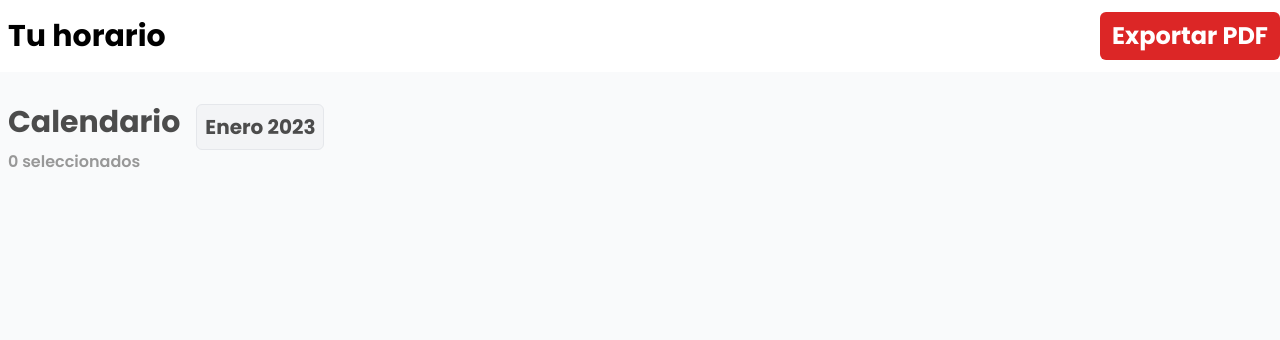
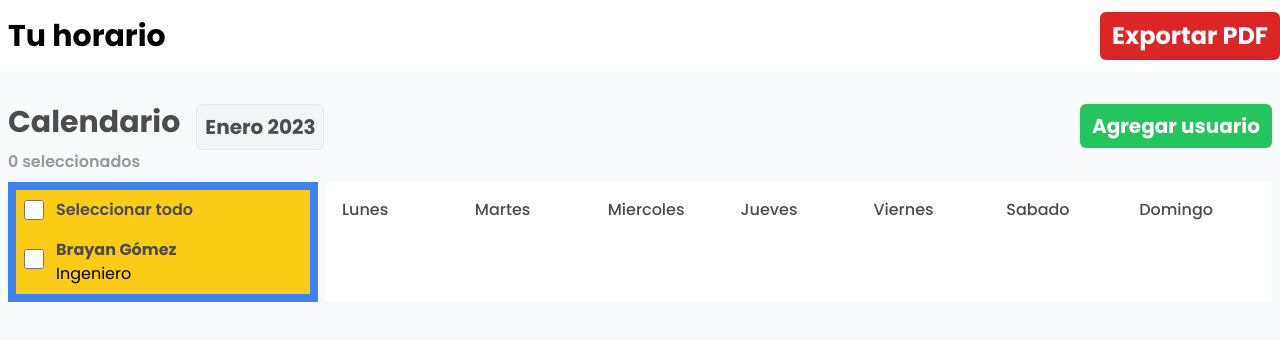
Before and after one commit to BrayanDG4/Working-hours-react-node-js, a React (Vite) app: page /calendario in a window 1280 px wide. Shown: the top 340 px of the page. Built offline with nearby package versions, Linux system fonts and the light colour scheme.

Commit message:
adding fullcalendar/react and bussiness hours grid. Separating modules from the work area.

```diff
--- a/package.json
+++ b/package.json
@@ -11,6 +11,9 @@
   "dependencies": {
     "@emotion/react": "^11.10.5",
     "@emotion/styled": "^11.10.5",
+    "@fullcalendar/core": "^6.0.3",
+    "@fullcalendar/daygrid": "^6.0.3",
+    "@fullcalendar/react": "^6.0.4",
     "@mui/material": "^5.11.4",
     "react": "^18.2.0",
     "react-dom": "^18.2.0",
--- a/src/components/workingArea/Calendar.jsx
+++ b/src/components/workingArea/Calendar.jsx
@@ -0,0 +1,20 @@
+import FullCalendar from "@fullcalendar/react";
+import dayGridPlugin from "@fullcalendar/daygrid";
+
+export const Calendar = () => {
+  return (
+    <>
+      <FullCalendar
+        plugins={[dayGridPlugin]}
+        locale="es"
+        initialView="dayGridMonth"
+        headerToolbar={{
+          start: "", // will normally be on the left. if RTL, will be on the right
+          center: "",
+          end: "today prev,next", // will normally be on the right. if RTL, will be on the left
+        }}
+
+      />
+    </>
+  );
+};
--- a/src/components/workingArea/WorkingArea.jsx
+++ b/src/components/workingArea/WorkingArea.jsx
@@ -1,4 +1,14 @@
 import { ToolBar } from "./ToolBar";
+import { Calendar } from "./Calendar";
+import {WorkingHours} from './WorkingHours';
+
+const nameMonth = () => {
+  let currentMonth = new Intl.DateTimeFormat("es-ES", { month: "long" }).format(
+    new Date()
+  );
+
+  return `${currentMonth} ${new Date().getDate()}`;
+};
 
 export const WorkingArea = () => {
   return (
@@ -7,6 +17,7 @@ export const WorkingArea = () => {
       <div className="h-screen bg-gray-50">
         <div className="container mx-auto px-2 pt-8">
           {/* section info */}
+          <div className="flex space-between">
             <div className="flex gap-4">
               <h2 className="text-3xl font-bold gray-text">Calendario</h2>
 
@@ -16,11 +27,22 @@ export const WorkingArea = () => {
                 </p>
               </div>
             </div>
+
+            <div>
+              <button className="button-4 bg-green-500 hover:bg-green-600 transition-all">
+                Agregar usuario
+              </button>
+            </div>
+          </div>
+          {/*end section info */}
+
           {/* Selected counter */}
           <div className="gray-text-2 font-semibold">
             <p>0 seleccionados</p>
           </div>
+          {/*end Selected counter */}
 
+          <WorkingHours/>
 
         </div>
       </div>
--- /dev/null
+++ b/src/components/workingArea/WorkingHours.jsx
@@ -0,0 +1,32 @@
+import {UserCards} from './cards/UserCards';
+
+export const WorkingHours = () => {
+  return (
+    // WorkingHours
+    <div className="grid grid-cols-12 gap-2 mt-2">
+      <div className="bg-blue-500 col-span-3 p-2">
+        <div className="bg-yellow-400 grid grid-cols-1">
+          <div className="flex items-center gap-3 m-2">
+            <input className="w-5 h-5" type="checkbox" name="" id="" />
+            <p className="gray-text font-semibold">Seleccionar todo</p>
+          </div>
+        </div>
+
+        <UserCards/>
+
+      </div>
+
+      <div className="bg-white col-span-9 p-2">
+        <div className="grid grid-cols-7">
+          <div className="font-medium gray-text p-2">Lunes </div>
+          <div className="font-medium gray-text p-2">Martes</div>
+          <div className="font-medium gray-text p-2">Miercoles</div>
+          <div className="font-medium gray-text p-2">Jueves</div>
+          <div className="font-medium gray-text p-2">Viernes</div>
+          <div className="font-medium gray-text p-2">Sabado</div>
+          <div className="font-medium gray-text p-2">Domingo</div>
+        </div>
+      </div>
+    </div>
+  );
+};
--- /dev/null
+++ b/src/components/workingArea/cards/UserCards.jsx
@@ -0,0 +1,15 @@
+export const UserCards = () => {
+  return (
+    <div className="bg-yellow-400 grid grid-cols-1">
+      <div className="flex items-center gap-3 m-2">
+        <div className="">
+          <input className="w-5 h-5" type="checkbox" name="" id="" />
+        </div>
+        <div>
+          <p className="font-bold gray-text">Brayan Gómez</p>
+          <span>Ingeniero</span>
+        </div>
+      </div>
+    </div>
+  );
+};
--- a/src/index.css
+++ b/src/index.css
@@ -21,6 +21,10 @@
 
     .button-3{
         @apply p-2 py-2 font-bold rounded-md border
+    }
+
+    .button-4{
+        @apply text-white px-3 py-2 font-bold rounded-md text-xl
     }
 
     .button-transition{
```
Also changed, not shown: 1 other file (tests, documents, lock files or other folders). Lines whose indentation alone changed are shown as unchanged.
